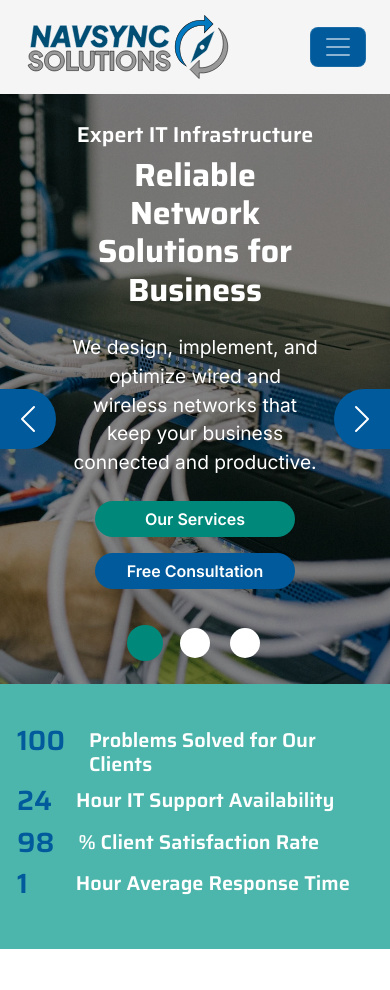
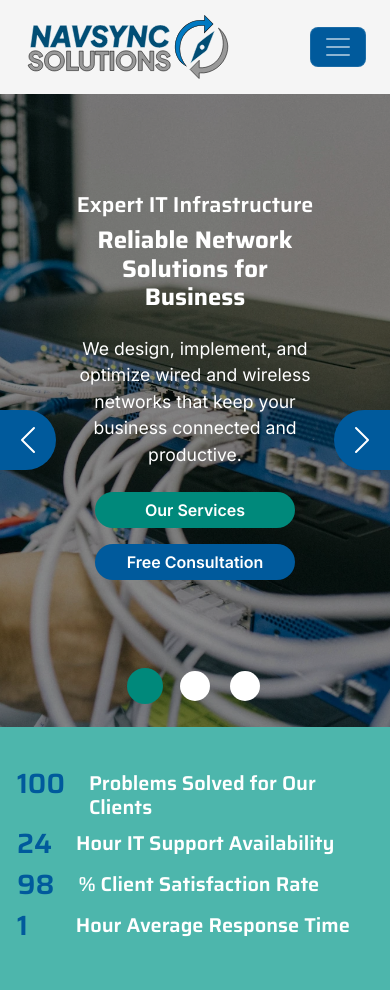
Before and after one commit to khalidsafi-cmd/navsyncs.com, a PHP site: page / in a window 390 px wide. Shown: the top 990 px of the page. Run offline with PHP 8.4, Linux system fonts and the light colour scheme; some libraries are stand-ins or nearby versions.

Commit message:
adjusted the carousel for small screens

```diff
--- a/css/style.css
+++ b/css/style.css
@@ -364,26 +364,8 @@
 
 /* Hiding the three dots on smaller screens */
 
-@media (max-width: 992px) {
-    .carousel-item {
-        min-height: 80vh;
-    }
-
-    .carousel-item img {
-        min-height: 80vh;
-        object-fit: cover;
-    }
-
-    .carousel-item h1 {
-        font-size: 40px !important;
-    }
-
-    .carousel-item p {
-        font-size: 16px !important;
-    }
-}
-
-@media (max-width: 768px) {
+/* Tablets: 769px to 992px */
+@media (min-width: 769px) and (max-width: 992px) {
     .carousel-item {
         min-height: 70vh;
     }
@@ -395,11 +377,57 @@
     }
 
     .carousel-item h1 {
-        font-size: 2rem !important;
+        font-size: 2.5rem !important;
     }
 
     .carousel-item p {
-        font-size: 1.2rem !important;
+        font-size: 1.6rem !important;
+    }
+}
+
+/* Large phones: 481px to 768px (iPhone 12 Pro Max, etc.) */
+@media (min-width: 481px) and (max-width: 768px) {
+    .carousel-item {
+        min-height: 70vh;
+    }
+
+    .carousel-item img {
+        min-height: 70vh;
+        object-fit: cover;
+        object-position: 75% center;
+    }
+
+    .carousel-item h1 {
+        font-size: 2.2rem !important; /* Larger for big phones */
+    }
+
+    .carousel-item p {
+        font-size: 1.4rem !important; /* Larger for big phones */
+    }
+}
+
+/* Small phones: up to 480px */
+@media (max-width: 480px) {
+    .carousel-item {
+        min-height: 75vh;
+    }
+
+    .carousel-caption {
+        padding-top: 10%;
+    }
+
+    .carousel-item img {
+        min-height: 75vh;
+        object-fit: cover;
+        object-position: 75% center;
+    }
+
+    .carousel-item h1 {
+        font-size: 1.5rem !important;
+    }
+
+    .carousel-item p {
+        font-size: 1.1rem !important;
     }
 }
 
```
